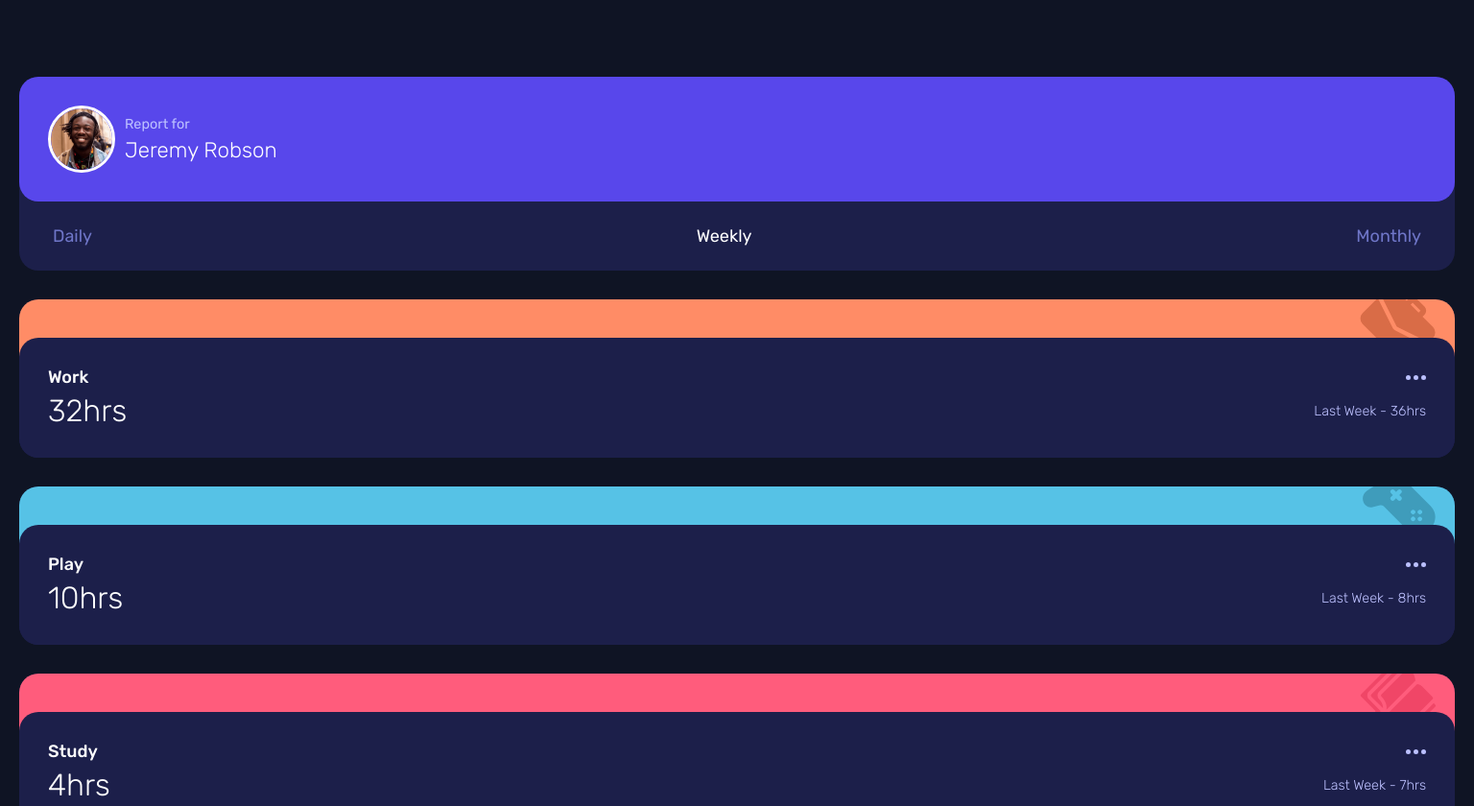
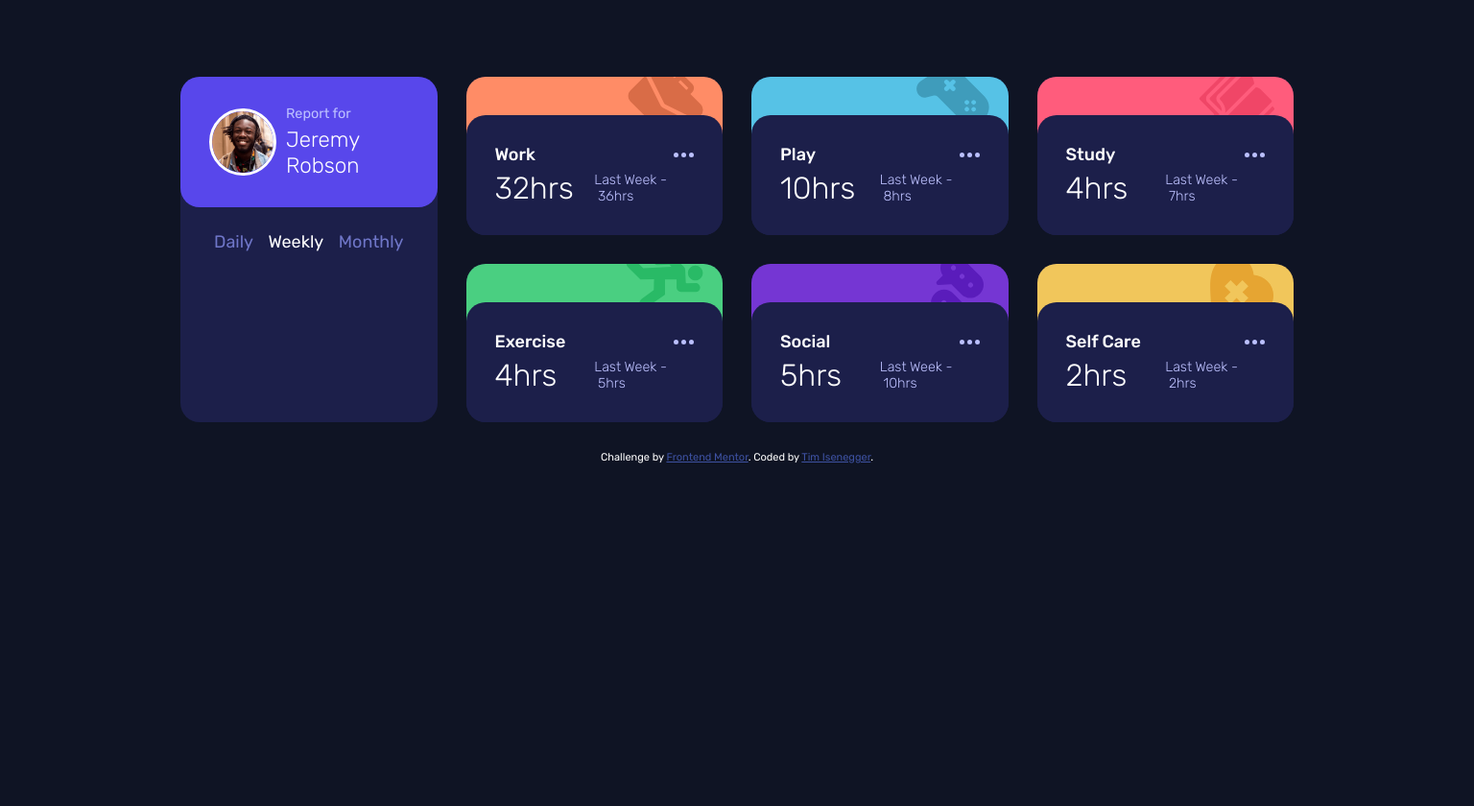
Before and after one commit to timothy-isenegger/challenge-time-tracking-dashboard, a plain HTML site: page index.html in a window 1536 px wide. Shown: the top 840 px of the page at 96% size. After the commit the page ends 800 px from the top, so only its background shows below. Drawn offline with Linux system fonts and the light colour scheme.

Commit message:
[TASK] Implement grid for desktop

```diff
--- a/index.html
+++ b/index.html
@@ -21,6 +21,8 @@
 <body>
 <div class="page">
   <div class="container">
+    <div class="card-grid">
+      <!-- Card Profile -->
       <div class="card card--profile">
         <div class="card__header">
           <img src="./images/image-jeremy.png" alt="Profile picture" class="card__image">
@@ -176,10 +178,11 @@
       </div>
   </div>
   </div>
+</div>
 
   <div class="attribution">
     Challenge by <a href="https://www.frontendmentor.io?ref=challenge" target="_blank">Frontend Mentor</a>.
-    Coded by <a href="#">Your Name Here</a>.
+    Coded by <a href="https://www.timothy-isenegger.ch">Tim Isenegger</a>.
   </div>
   <script src="src/js/scripts.js" type="text/javascript"></script>
 </body>
--- a/src/css/styles.css
+++ b/src/css/styles.css
@@ -184,3 +184,23 @@ h1 {
 .active-cycle {
     display: block;
 }
+
+/* Desktop Styles */
+@media (min-width: 1366px) {
+    .card-grid {
+        display: grid;
+        grid-template-rows: auto auto;
+        grid-template-columns: repeat(4, 1fr);
+        grid-column-gap: var(--spacer-large);
+    }
+
+    .card--profile {
+        grid-row: 1 / 3
+    }
+}
+
+@media (min-width: 1366px) {
+    .container {
+        max-width: 1200px;
+    }
+}
```
Lines whose indentation alone changed are shown as unchanged.
